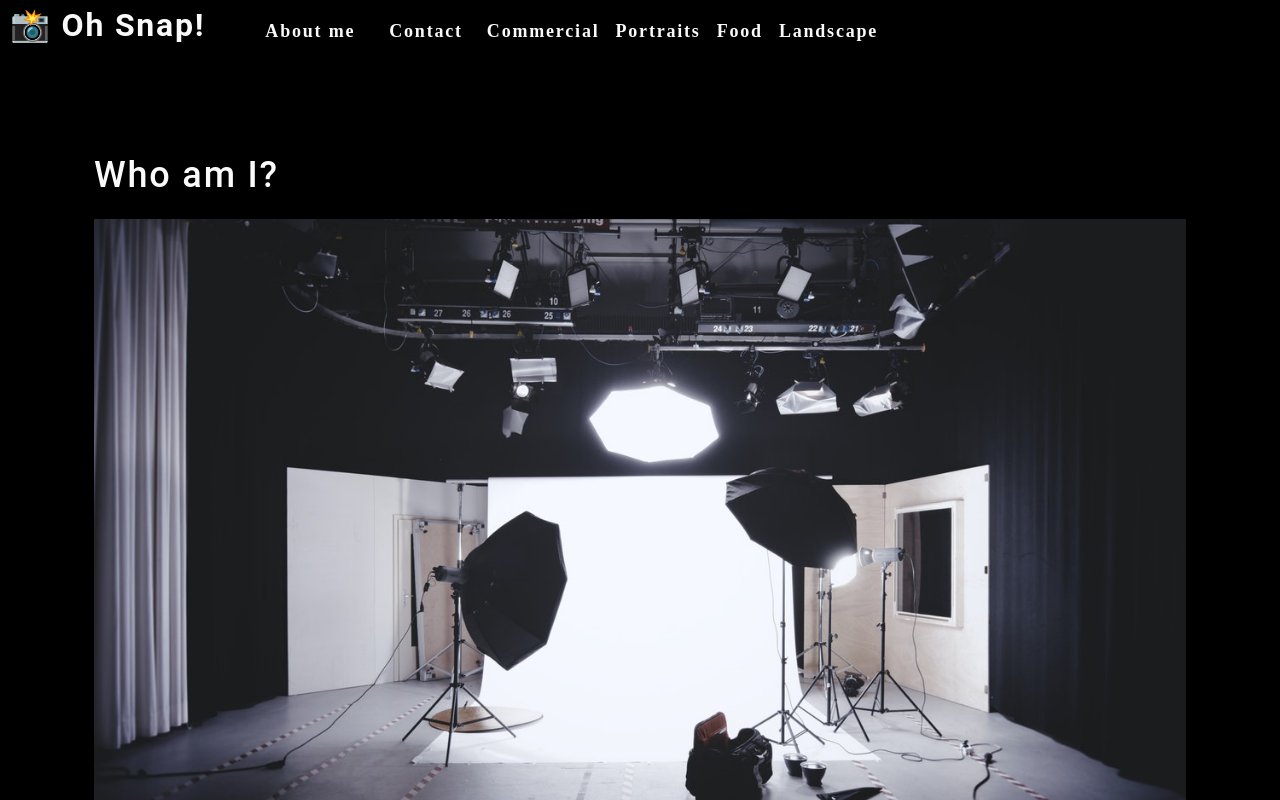
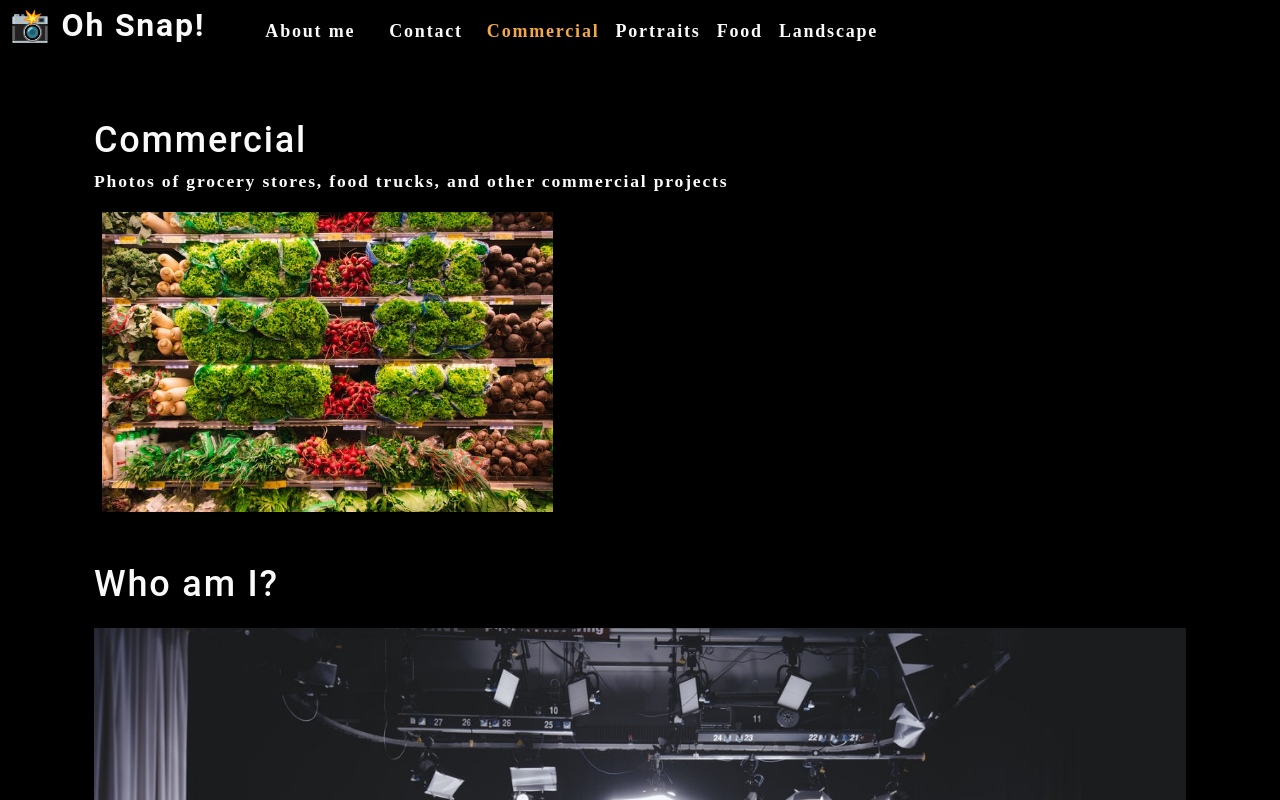
Before and after one commit to petehodnefield/photo-port, a React (Create React App) app: page / in a window 1280 px wide. Shown: the top 800 px of the page. Built offline with nearby package versions, Linux system fonts and the light colour scheme.

Commit message:
added hooks

```diff
--- a/src/App.js
+++ b/src/App.js
@@ -1,13 +1,27 @@
-import React from 'react'
+import React, {useState} from 'react'
 import './App.css';
 import About from './components/About/index'
 import Nav from './components/Nav/index'
+import Gallery from './components/Gallery/index'
 
 function App() {
+  const  [categories] = useState([
+    { name: 'commercial', description: 'Photos of grocery stores, food trucks, and other commercial projects' },
+    { name: 'portraits', description: 'Portraits of people in my life' },
+    { name: 'food', description: 'Delicious delicacies' },
+    { name: 'landscape', description: 'Fields, farmhouses, waterfalls, and the beauty of nature' }
+  ]);
+
+  const [currentCategory, setCurrentCategory ] = useState(categories[0])
   return(
     <div>
-      <Nav></Nav>
+      <Nav
+        categories={categories}
+        setCurrentCategory={setCurrentCategory}
+        currentCategory={currentCategory}
+      ></Nav>
       <main>
+        <Gallery></Gallery>
         <About></About>
       </main>
     </div>
--- a/src/components/About/index.js
+++ b/src/components/About/index.js
@@ -6,6 +6,9 @@ function About() {
         <section className='my-5'>
             <h1 id='about'>Who am I?</h1>
             <img src={coverImage} className="my-2" style={{width: "100%"}} alt="cover" />
+            <div className='my-2'>
+                <p>    Lorem ipsum dolor sit amet, consectetur adipiscing elit. Donec bibendum turpis sed ex condimentum molestie. Mauris condimentum lectus ut ornare dignissim. Mauris faucibus urna mi, ac feugiat metus aliquam maximus. Proin aliquam justo nec diam vulputate vestibulum. Aenean sollicitudin nulla at nisi ornare, nec suscipit massa eleifend. Morbi tristique justo vel turpis sollicitudin, et tristique velit convallis. In hac habitasse platea dictumst. Phasellus mattis nunc sed orci consequat laoreet. Praesent id nisl nibh. Curabitur imperdiet ultricies mollis. In hac habitasse platea dictumst.</p>
+            </div>
         </section>
     )
 }
--- /dev/null
+++ b/src/components/Gallery/index.js
@@ -0,0 +1,26 @@
+import React from "react"
+import {capitalizeFirstLetter} from '../../utils/helpers'
+import photo from '../../assets/small/commercial/0.jpg'
+
+
+function Gallery(props) {
+    const currentCategory = {
+        name: "commercial",
+        description: "Photos of grocery stores, food trucks, and other commercial projects"
+    }
+    return(
+        <section>
+            <h1>{capitalizeFirstLetter(currentCategory.name)}</h1>
+            <p>{currentCategory.description}</p>
+            <div>
+                <img
+                    className="flex-row img-thumbnail mx-1"
+                    src={photo}
+                    alt="Commercial Example"
+                />
+            </div>
+        </section>
+    )
+}
+
+export default Gallery
--- a/src/components/Nav/index.js
+++ b/src/components/Nav/index.js
@@ -1,20 +1,16 @@
-import React from "react";
-import { capitalizeFirstLetter } from "../../utils/helpers";
+import React, {useEffect} from 'react';
+import { capitalizeFirstLetter } from '../../utils/helpers';
 
-function Nav() {
+function Nav(props) {
+  const {
+    categories = [],
+    setCurrentCategory,
+    currentCategory,
+  } = props;
 
-  const  categories = [
-    { name: 'commercial', description: 'Photos of grocery stores, food trucks, and other commercial projects' },
-    { name: 'portraits', description: 'Portraits of people in my life' },
-    { name: 'food', description: 'Delicious delicacies' },
-    { name: 'landscape', description: 'Fields, farmhouses, waterfalls, and the beauty of nature' }
-  ];
-
-  const handleClick = (item) => {
-    console.log(item);
-    return item;
-  };
-
+  useEffect(() => {
+    document.title = capitalizeFirstLetter(currentCategory.name)
+  }, [currentCategory])
   return (
     <header className="flex-row px-1">
       <h2>
@@ -25,24 +21,29 @@ function Nav() {
       <nav>
         <ul className="flex-row">
           <li className="mx-2">
-            <a data-testid="about" href="#about" onClick={() => handleClick("About")}>
+            <a data-testid="about" href="#about">
               About me
             </a>
           </li>
-          <li className={"mx-2"}>
-            <span onClick={() => handleClick('Contact')}>
-              Contact
-            </span>
+          <li className="mx-2">
+            <span>Contact</span>
           </li>
-          {
-            categories.map((category) => (
-              <li className="mx-1" key={category.name} >
-                <span onClick={() => { handleClick(category.name); }}>
-                 {capitalizeFirstLetter(category.name)}
-                </span>
-              </li>
-            ))
-          }
+          {categories.map((category) => (
+            <li
+              className={`mx-1 ${
+                currentCategory.name === category.name && 'navActive'
+                }`}
+              key={category.name}
+            >
+              <span
+                onClick={() => {
+                  setCurrentCategory(category)
+                }}
+              >
+                {capitalizeFirstLetter(category.name)}
+              </span>
+            </li>
+          ))}
         </ul>
       </nav>
     </header>
```
